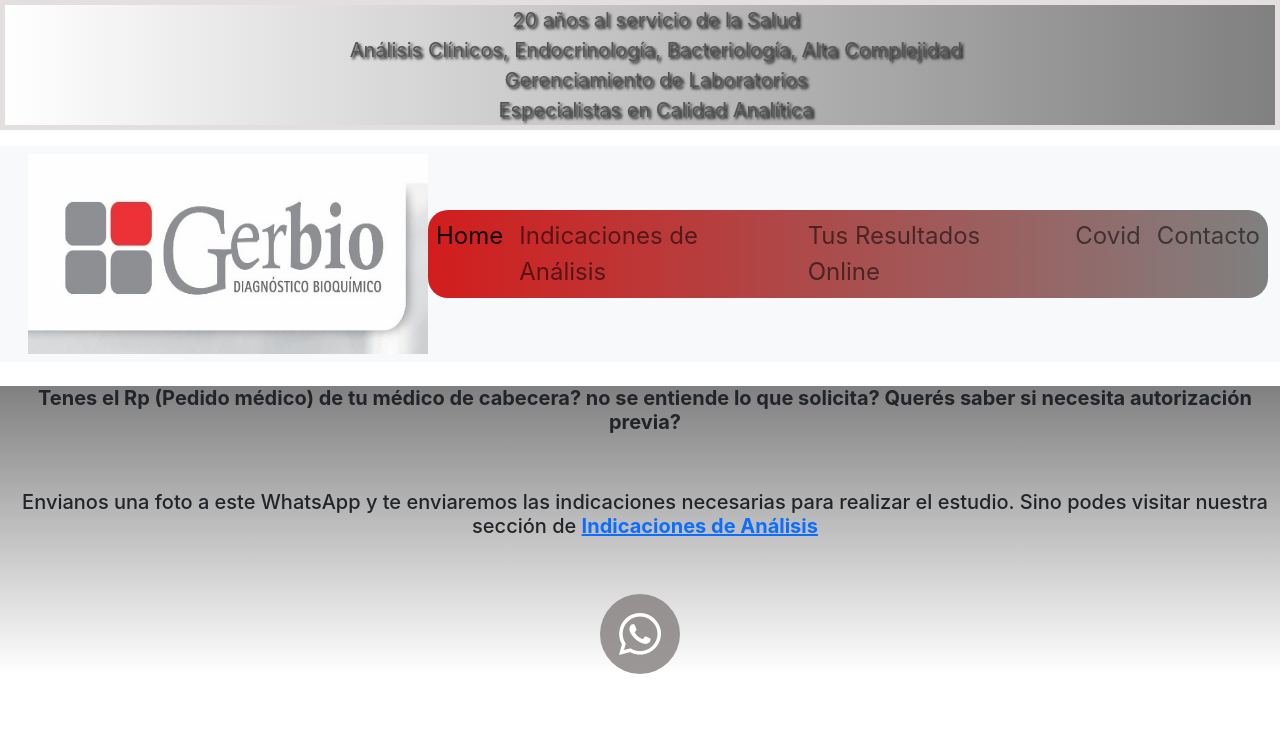
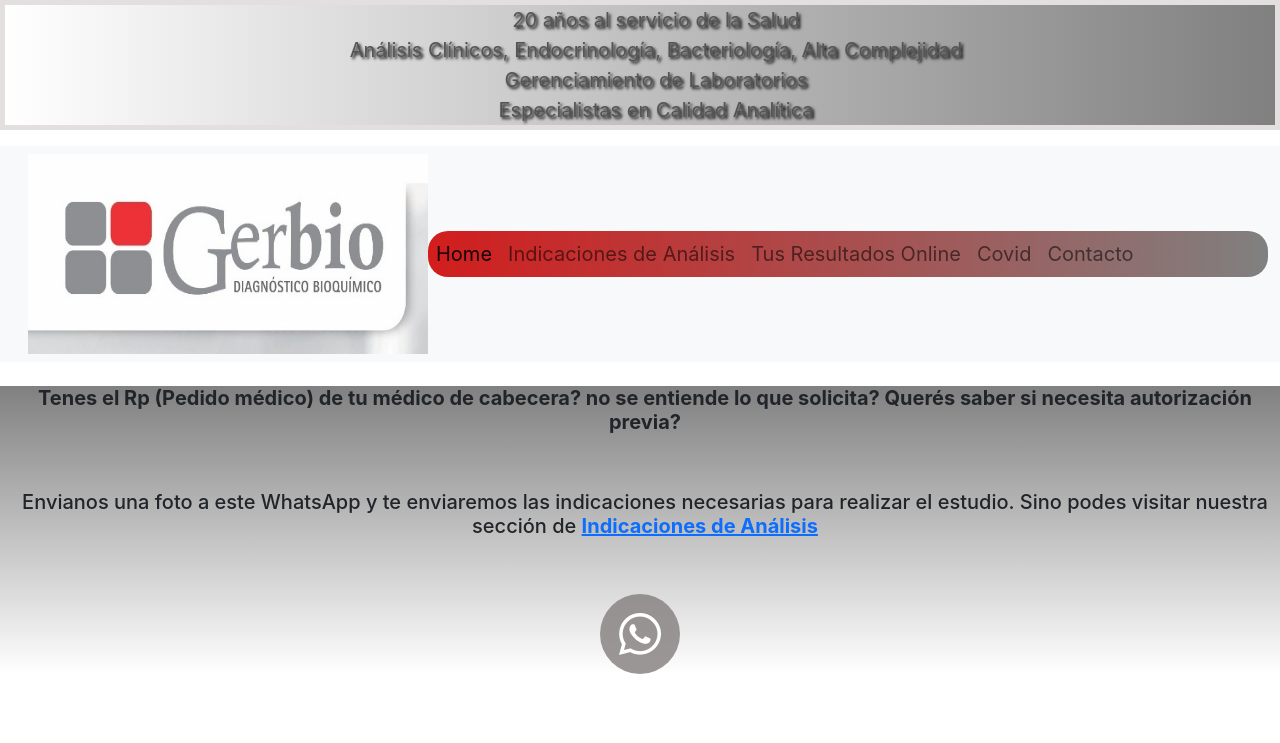
Before and after one commit to Babart/Laboratorio-Valdes, a website: page index.html in a window 1280 px wide. Shown: the top 743 px of the page. Drawn offline with nearby package versions, Linux system fonts and the light colour scheme.

Commit message:
Modificacion Sass header

```diff
--- a/scss/_header.scss
+++ b/scss/_header.scss
@@ -13,6 +13,7 @@ header {
     display: flex;
     display: inline-block;
     width: 100%;
+
     .encabezado {
         display: flex;
 
@@ -38,12 +39,16 @@ header {
     .navbar-expand-lg .navbar-collapse {
         background-image: linear-gradient(to right, rgb(210, 29, 29), gray);
         border-radius: 20px;
+        font-size: 20px;
         .container-fluid {
             background-image: linear-gradient(to left, gray, white);
 
 
         }
 
+
     }
 
+
+
 }
--- a/style/style.css
+++ b/style/style.css
@@ -509,7 +509,7 @@ header nav a:active{
 
 /* Media Queries */
 
-@media screen and (max-width: 428px) {
+/* @media screen and (max-width: 428px) { */
 
 
 
@@ -662,7 +662,7 @@ header nav a:active{
 
 
 
-        }
+        /* } */
 
 
 
@@ -693,10 +693,10 @@ header nav a:active{
 
     } */
 
-    header nav a {
+    /* header nav a {
         font-size: x-large;
         text-decoration: none;
-    }
+    } */
 
   /*   .indicaciones {
         display: inline-block;
```
Also changed, not shown: style/estilosNuevos.css.
